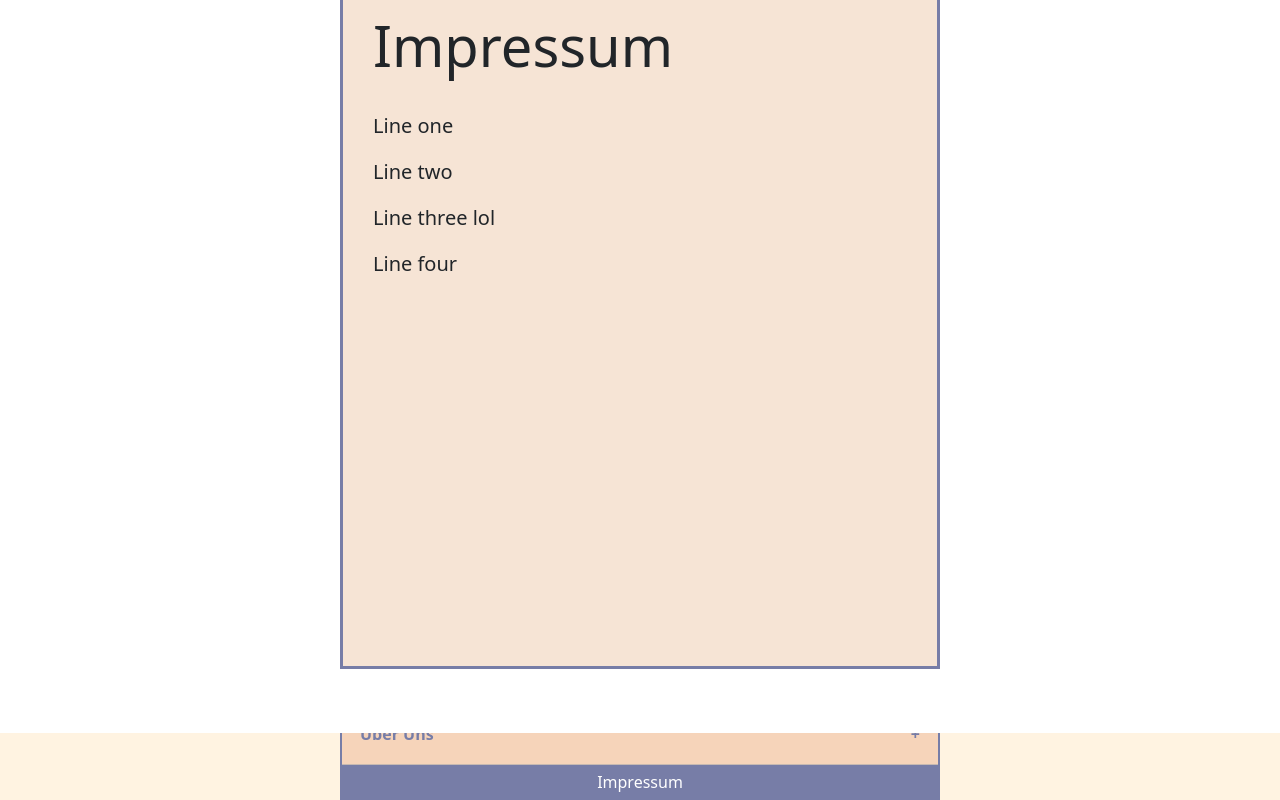
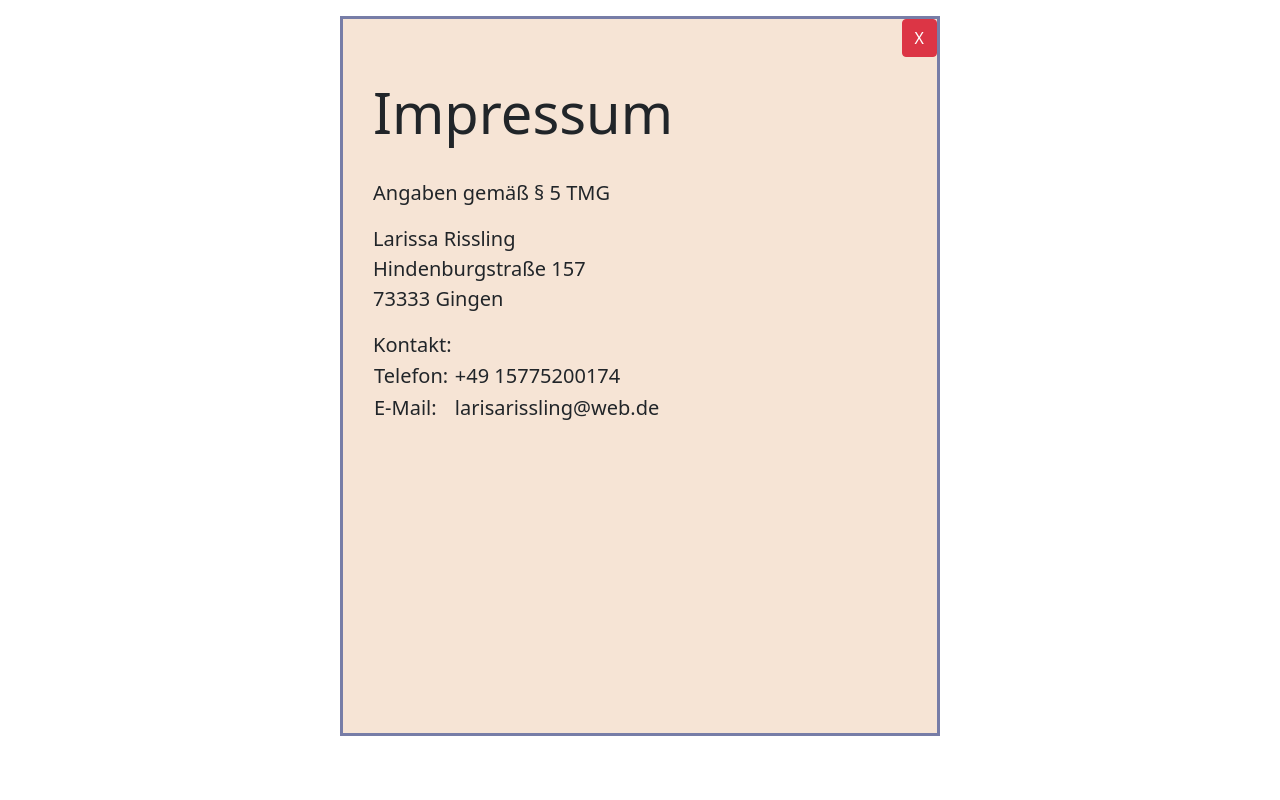
Before and after one commit to BaderTim/massage-studio-gingen, a React (Create React App) app: page / in a window 1280 px wide. Both pictures are taken after a click on the element "Impressum". Shown: the part 67-867 px from the top of the page. Built offline with nearby package versions, Linux system fonts and the light colour scheme; grey boxes are pictures that could not be loaded.

Commit message:
filled page with real content and fixed impressum on browser view

```diff
--- a/src/content/components/Footer.css
+++ b/src/content/components/Footer.css
@@ -19,7 +19,7 @@
 }
 
 .impressum-container {
-    position: absolute;
+    position: fixed;
     z-index: 100;
     top: 47%;
     left: 50%;
@@ -32,7 +32,7 @@
 }
 .impressum-background {
     z-index: 99;
-    position: absolute;
+    position: fixed;
     width: 100%;
     height: 100%;
     top: 0;
--- a/src/content/components/Footer.js
+++ b/src/content/components/Footer.js
@@ -21,10 +21,27 @@ export default class Accordion extends React.Component {
                 <div className={"impressum lightpeach-bg"}>
                     <h1 className={"display-4"}>Impressum</h1>
                     <br/>
-                    <p className={"lead"}>Line one</p>
-                    <p className={"lead"}>Line two</p>
-                    <p className={"lead"}>Line three <strong>lol</strong></p>
-                    <p className={"lead"}>Line four</p>
+                    <p className={"lead"}><strong>Angaben gemäß § 5 TMG</strong></p>
+                    <p className={"lead"}>
+                        Larissa Rissling<br/>
+                        Hindenburgstraße 157<br/>
+                        73333 Gingen<br/>
+                    </p>
+                    <p className={"lead"}>
+                        <strong>Kontakt:</strong><br/>
+                        <table class="table" style={{maxWidth: "300px"}}>
+                            <tr>
+                                <td>Telefon:</td>
+                                <td>+49 15775200174</td>
+                            </tr>
+                            <tr>
+                                <td>E-Mail:</td>
+                                <td>larisarissling@web.de</td>
+                            </tr>
+                        </table>
+
+                    </p>
+
                 </div>
             </div>
             <div hidden={!this.state.impressumActive}
--- a/src/content/pages/MobilePage.js
+++ b/src/content/pages/MobilePage.js
@@ -59,48 +59,56 @@ export default class MobilePage extends React.Component {
                     </div>
                 <div className={"accordion-container"}>
                     <hr style={{margin: "0px"}}/>
-                    <Accordion title={"Unser Angebot"}>
+                    <Accordion title={"Mein Angebot"}>
                         <ul className="list-group list-group-flush">
                             <li className="list-group-item d-flex justify-content-between align-items-center rhythm-bg-medium">
-                                Klassische Massage
-                                <span className="badge bg-success rounded-pill">30 €</span>
+                                <span>Klassische Massage<small style={{paddingLeft: "10px"}}><em>30 & 60 Minuten</em></small></span>
+                                <span>
+                                    <span className="badge bg-success rounded-pill">37 €</span>
+                                    {" "}<small>bzw.</small>{" "}
+                                    <span className="badge bg-success rounded-pill">55 €</span>
+                                </span>
                             </li>
                             <li className="list-group-item d-flex justify-content-between align-items-center rhythm-bg-light">
-                                Kräuterstempel Massage
-                                <span className="badge bg-success rounded-pill">20 €</span>
+                                <span>Kräuterstempel Massage<small style={{paddingLeft: "10px"}}><em>60 Minuten</em></small></span>
+                                <span className="badge bg-success rounded-pill">65 €</span>
                             </li>
                             <li className="list-group-item d-flex justify-content-between align-items-center rhythm-bg-medium">
-                                Hot Stone Massage
+                                <span>Hot Stone Massage<small style={{paddingLeft: "10px"}}><em>60 Minuten</em></small></span>
                                 <span className="badge bg-success rounded-pill">60 €</span>
                             </li>
                             <li className="list-group-item d-flex justify-content-between align-items-center rhythm-bg-light">
-                                Schröpfmassage
-                                <span className="badge bg-success rounded-pill">40 €</span>
+                                <span>Schröpfmassage<small style={{paddingLeft: "10px"}}><em>30 Minuten</em></small></span>
+                                <span className="badge bg-success rounded-pill">35 €</span>
                             </li>
                             <li className="list-group-item d-flex justify-content-between align-items-center rhythm-bg-medium">
-                                Gesichtsmassage
-                                <span className="badge bg-success rounded-pill">22 €</span>
+                                <span>Ayurveda Massage<small style={{paddingLeft: "10px"}}><em>90 Minuten</em></small></span>
+                                <span className="badge bg-success rounded-pill">75 €</span>
+                            </li>
+                            <li className="list-group-item d-flex justify-content-between align-items-center rhythm-bg-light">
+                                <span>Kopf, Nacken, Gesicht<small style={{paddingLeft: "10px"}}><em>30 Minuten</em></small></span>
+                                <span className="badge bg-success rounded-pill">35 €</span>
                             </li>
                         </ul>
                     </Accordion>
                     <hr style={{margin: "0px"}}/>
 
-                    <Accordion title={"Über Uns"}>
+                    <Accordion title={"Über Mich"}>
                         <p className={"lead"} style={{fontSize: "16px"}}>
                             <strong>
                                 Anhaltender Stress setzt Ihrem Körper stark zu.{" "}
                             </strong>
-                            In unserem Massagestudio in Gingen an der Fils
+                            In meinem Massagestudio in Gingen an der Fils
                             erfahren Sie die ein rundum Wohlfühlerlebnis,
                             das sich von Wellness bishin zu vielerlei
-                            professionellen Massagen erstreckt. <br/>Wir bieten Ihnen
+                            professionellen Massagen erstreckt. <br/>Ich biete Ihnen
                             ein sanftes Kissen für Ihre Seele und weiche Hände
                             für Ihre Verspannungen.
                         </p>
                         <img className={"intro-image"} alt={"larisa_image"}
                              src={"images/larissa.jfif"}/>
                         <blockquote className="blockquote" style={{marginTop: "5px"}}>
-                            <p>Larisa Rißling</p>
+                            <p>Larissa Rissling</p>
                         </blockquote>
                         <figcaption className="blockquote-footer">
                             Professionelle Masseurin aus
```
